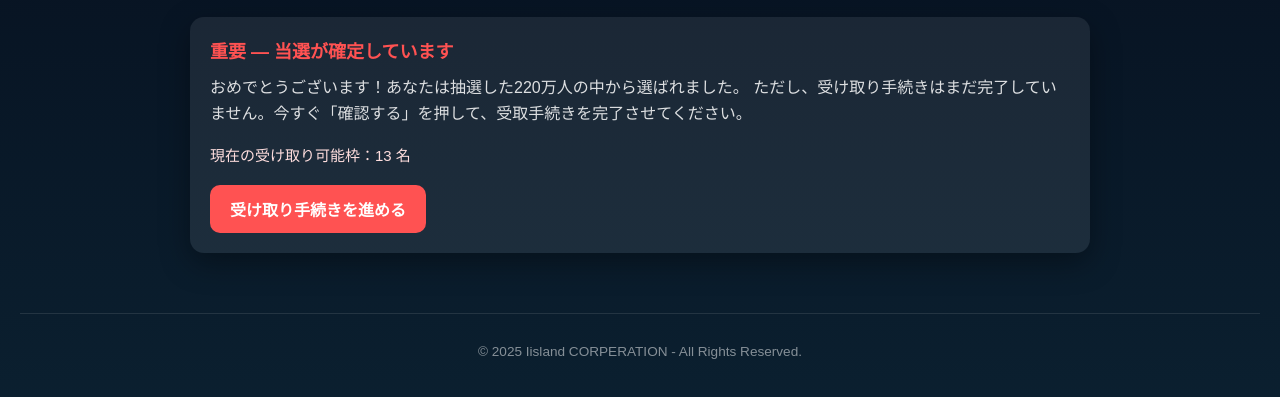
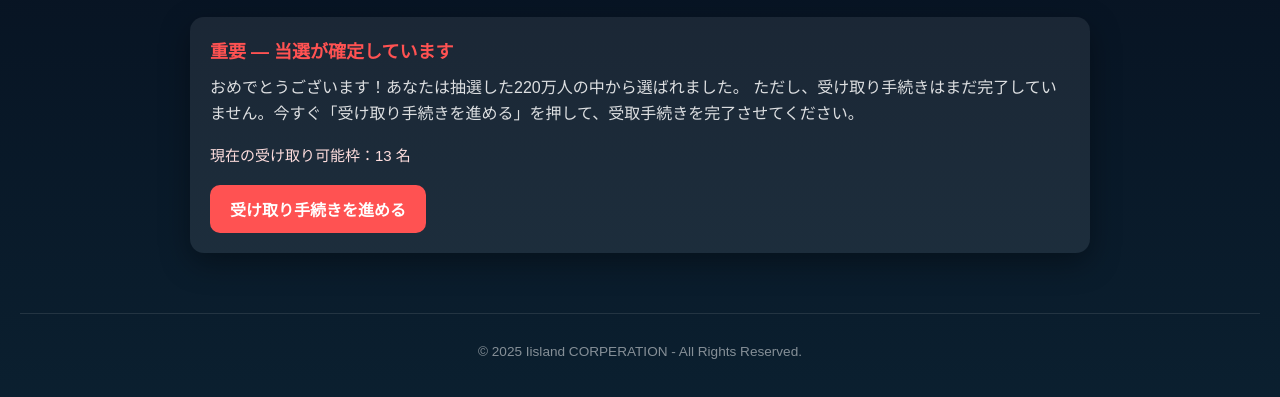
Before and after one commit to novelstar354/sagi, a plain HTML site: page index.html in a window 1280 px wide. Shown: the part 87-484 px from the top of the page. Drawn offline with Linux system fonts and the light colour scheme.

Commit message:
Update index.html

```diff
--- a/index.html
+++ b/index.html
@@ -90,7 +90,7 @@
     <div class="title">重要 — 当選が確定しています</div>
     <div class="desc">
       おめでとうございます！あなたは抽選した220万人の中から選ばれました。
-      ただし、受け取り手続きはまだ完了していません。今すぐ「確認する」を押して、受取手続きを完了させてください。
+      ただし、受け取り手続きはまだ完了していません。今すぐ「受け取り手続きを進める」を押して、受取手続きを完了させてください。
     </div>
 
     <!-- 残り人数フェイクカウンター -->
```
